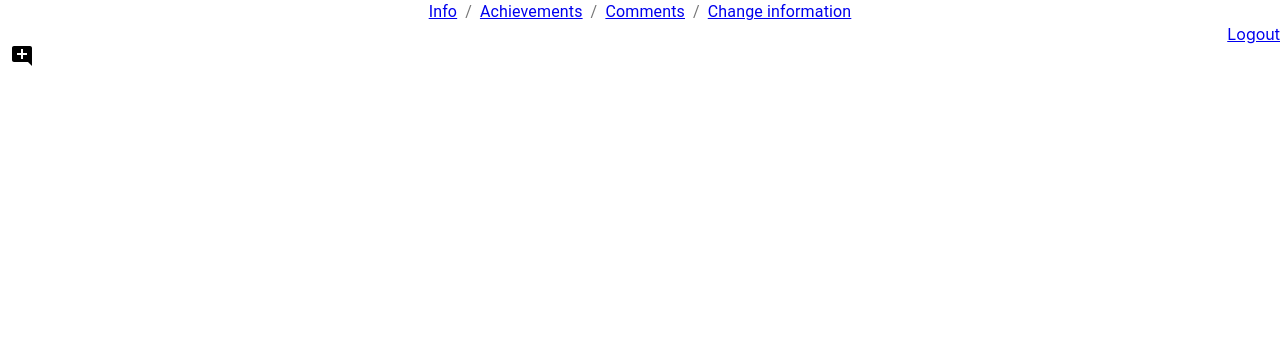
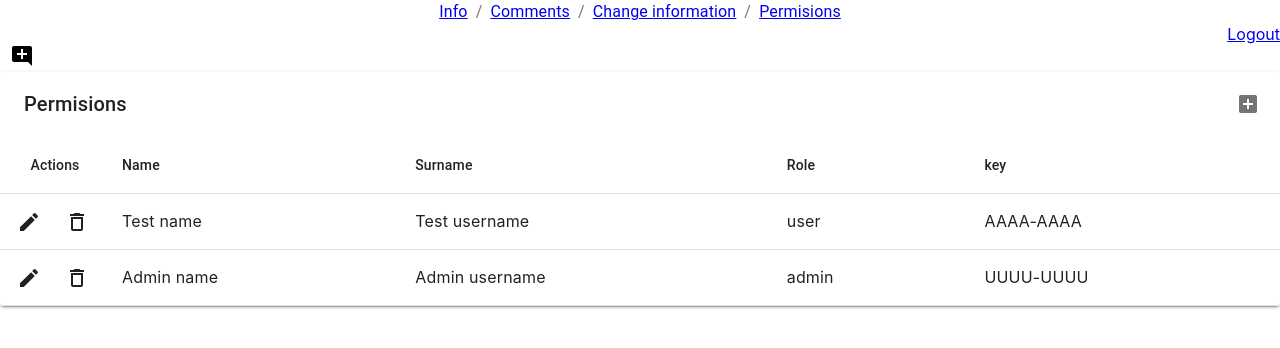
Before and after one commit to AArlauskas/Darzelis, a React (Create React App) app in the folder darzelis/: page /permisions in a window 1280 px wide. Shown: the top 348 px of the page. Built offline with nearby package versions, Linux system fonts and the light colour scheme; sample sign-in values are in the browser's storage.

Commit message:
Cool ass looking permission table

```diff
--- a/darzelis/package.json
+++ b/darzelis/package.json
@@ -9,6 +9,7 @@
     "@testing-library/jest-dom": "^4.2.4",
     "@testing-library/react": "^9.5.0",
     "@testing-library/user-event": "^7.2.1",
+    "material-table": "^1.57.2",
     "node-sass": "^4.14.1",
     "react": "^16.13.1",
     "react-dom": "^16.13.1",
--- a/darzelis/src/Components/Navigation/Navigation.jsx
+++ b/darzelis/src/Components/Navigation/Navigation.jsx
@@ -14,9 +14,10 @@ class Navigation extends Component {
                 <div style={{ display: "flex", justifyContent: "center", alignItems: "center" }}>
                     <Breadcrumbs>
                         <Link to="/info">Info</Link>
-                        <Link to="/achievements">Achievements</Link>
+                        {window.localStorage.getItem("role") === "admin" ? null : <Link to="/achievements">Achievements</Link>}
                         <Link to="/comments">Comments</Link>
                         <Link to="/changeInfo">Change information</Link>
+                        {window.localStorage.getItem("role") === "admin" ? <Link to="/permisions">Permisions</Link> : null}
                     </Breadcrumbs>
                 </div>
                 <div style={{ textAlign: "right", paddingLeft: 10 }}>
--- /dev/null
+++ b/darzelis/src/Containers/PermisionsDisplay/PermisionsDisplay.jsx
@@ -0,0 +1,79 @@
+import React from 'react';
+import MaterialTable from 'material-table';
+import AddBox from '@material-ui/icons/AddBox';
+import Check from '@material-ui/icons/Check';
+import Clear from '@material-ui/icons/Clear';
+import DeleteOutline from '@material-ui/icons/DeleteOutline';
+import Edit from '@material-ui/icons/Edit';
+import users from '../../Data/Users';
+
+
+export default function MaterialTableDemo() {
+    const tableIcons = {
+        Add: (props, ref) => <AddBox {...props} ref={ref} />,
+        Check: (props, ref) => <Check {...props} ref={ref} />,
+        Clear: (props, ref) => <Clear {...props} ref={ref} />,
+        Delete: (props, ref) => <DeleteOutline {...props} ref={ref} />,
+
+        Edit: (props, ref) => <Edit {...props} ref={ref} />,
+    }
+    const [state, setState] = React.useState({
+        columns: [
+            { title: 'Name', field: 'name' },
+            { title: 'Surname', field: 'surname' },
+            { title: 'Role', field: 'role', },
+            { title: "key", field: "key" }
+        ],
+        data: users
+    });
+
+    return (
+        <MaterialTable
+            options={{
+                paging: false,
+                search: false
+            }}
+            icons={tableIcons}
+            title="Permisions"
+            columns={state.columns}
+            data={state.data}
+            editable={{
+                onRowAdd: (newData) =>
+                    new Promise((resolve) => {
+                        setTimeout(() => {
+                            resolve();
+                            setState((prevState) => {
+                                const data = [...prevState.data];
+                                data.push(newData);
+                                return { ...prevState, data };
+                            });
+                        }, 600);
+                    }),
+                onRowUpdate: (newData, oldData) =>
+                    new Promise((resolve) => {
+                        setTimeout(() => {
+                            resolve();
+                            if (oldData) {
+                                setState((prevState) => {
+                                    const data = [...prevState.data];
+                                    data[data.indexOf(oldData)] = newData;
+                                    return { ...prevState, data };
+                                });
+                            }
+                        }, 600);
+                    }),
+                onRowDelete: (oldData) =>
+                    new Promise((resolve) => {
+                        setTimeout(() => {
+                            resolve();
+                            setState((prevState) => {
+                                const data = [...prevState.data];
+                                data.splice(data.indexOf(oldData), 1);
+                                return { ...prevState, data };
+                            });
+                        }, 600);
+                    }),
+            }}
+        />
+    );
+}
--- /dev/null
+++ b/darzelis/src/Containers/PermisionsDisplay/index.js
@@ -0,0 +1 @@
+export { default } from "./PermisionsDisplay";
--- a/darzelis/src/Routing.jsx
+++ b/darzelis/src/Routing.jsx
@@ -10,6 +10,7 @@ import ChangePassword from "./Components/ChangeInfo/ChangePassword";
 import ChangeEmail from "./Components/ChangeInfo/ChangeEmail";
 import ChangePhone from "./Components/ChangeInfo/ChangePhone";
 import Achievements from "./Components/Achievements";
+import PermisionsDisplay from './Containers/PermisionsDisplay/PermisionsDisplay';
 
 class Routing extends Component {
     state = {}
@@ -47,6 +48,9 @@ class Routing extends Component {
                             <Route path="/achievements" >
                                 <Achievements />
                             </Route>
+                            {window.localStorage.getItem("role") === "admin" ? <Route path="/permisions">
+                                <PermisionsDisplay />
+                            </Route> : null}
                         </React.Fragment>
                         : <Redirect to="/" />}
                 </Switch>
```
Also changed, not shown: 1 other file (tests, documents, lock files or other folders).
